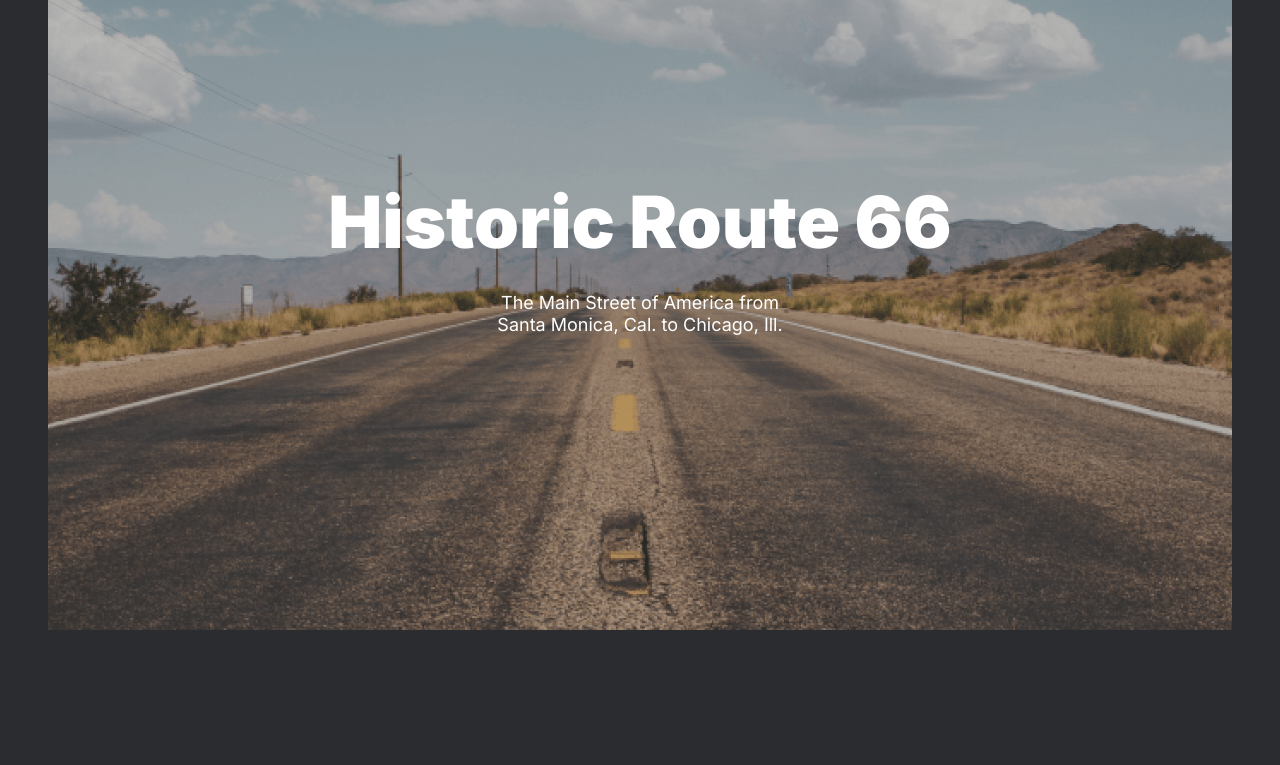
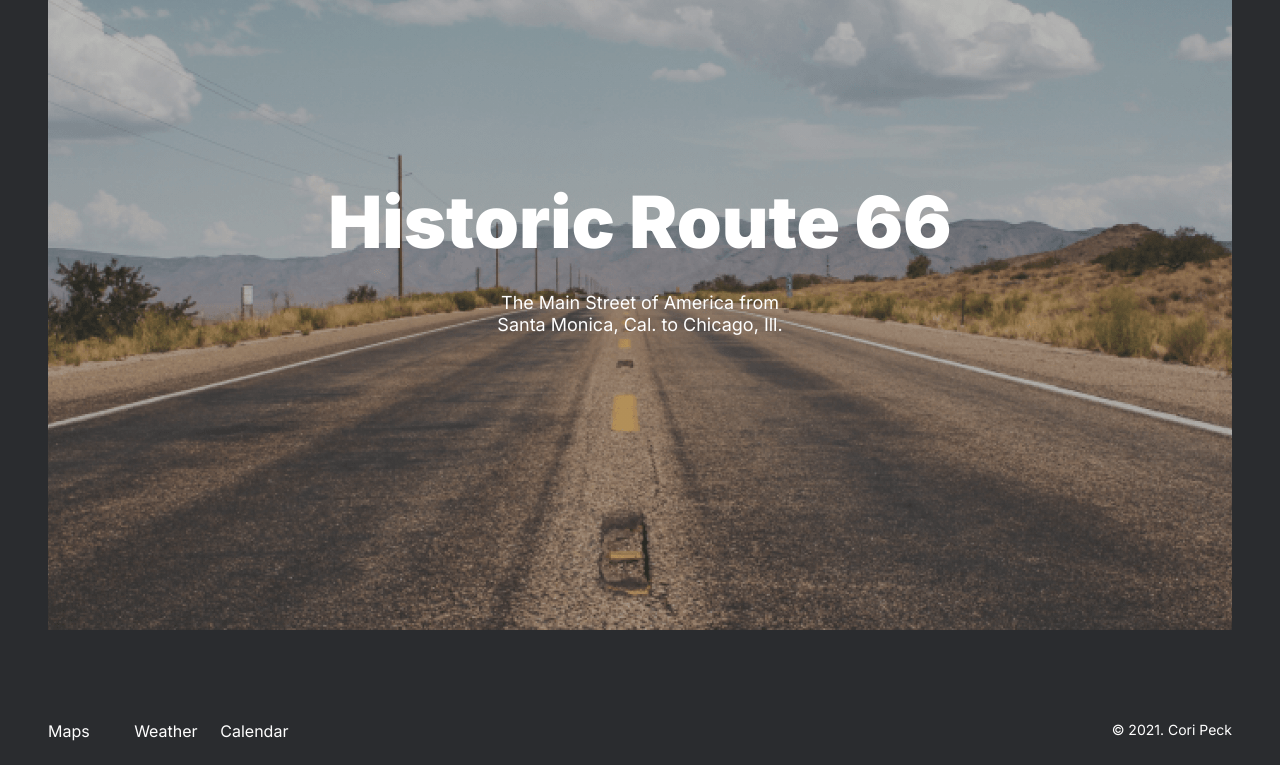
Before and after one commit to cori-peck/web_project_3, a plain HTML site: page index.html in a window 1280 px wide. Shown: the part 6427-7192 px from the top of the page. Before the commit the page ends 7057 px from the top, so only its background shows below. Drawn offline with Linux system fonts and the light colour scheme.

Commit message:
completes footer block and 1280 view

```diff
--- /dev/null
+++ b/blocks/footer/__author/footer__author.css
@@ -0,0 +1,7 @@
+.footer__author {
+  font-size: 14px;
+  line-height: 16px;
+  font-weight: 400;
+  text-align: end;
+  margin: 0;
+}
--- /dev/null
+++ b/blocks/footer/__column-links/footer__column-links.css
@@ -0,0 +1,8 @@
+.footer__column-links {
+  margin: 0;
+  padding: 0;
+  list-style-type: none;
+  display: grid;
+  grid-template-columns: repeat(3, 1fr);
+  grid-column-gap: 18px;
+}
--- /dev/null
+++ b/blocks/footer/__column-navlink/footer__column-navlink.css
@@ -0,0 +1,7 @@
+.footer__column-navlink {
+  font-size: 16px;
+  line-height: 18px;
+  font-weight: 400;
+  color: #ffffff;
+  text-decoration: none;
+}
--- /dev/null
+++ b/blocks/footer/__columns/footer__columns.css
@@ -0,0 +1,4 @@
+.footer__columns {
+  display: flex;
+  justify-content: space-between;
+}
--- /dev/null
+++ b/blocks/footer/footer.css
@@ -0,0 +1,6 @@
+.footer {
+  width: 92.5%;
+  padding-top: 92px;
+  padding-bottom: 24px;
+  margin: 0 auto;
+}
--- a/index.html
+++ b/index.html
@@ -308,6 +308,19 @@
           <span class="cover__background_inner"></span>
         </span>
       </section>
+
+      <footer class="footer">
+        <div class="footer__columns">
+          <div class="footer__column">
+            <ul class="footer__column-links">
+              <li><a class="footer__column-navlink" href="#">Maps</a></li>
+              <li><a class="footer__column-navlink" href="#">Weather</a></li>
+              <li><a class="footer__column-navlink" href="#">Calendar</a></li>
+            </ul>
+          </div>
+          <p class="footer__author">&copy; 2021. Cori Peck</p>
+        </div>
+      </footer>
     </div>
   </body>
 </html>
--- a/pages/index.css
+++ b/pages/index.css
@@ -34,3 +34,9 @@
 @import url(../blocks/cover/__title/cover__title.css);
 @import url(../blocks/cover/__subtitle/cover__subtitle.css);
 @import url(../blocks/cover/__background/cover__background.css);
+@import url(../blocks/footer/footer.css);
+@import url(../blocks/footer/__columns/footer__columns.css);
+@import url(../blocks/footer/__column/footer__column.css);
+@import url(../blocks/footer/__column-links/footer__column-links.css);
+@import url(../blocks/footer/__column-navlink/footer__column-navlink.css);
+@import url(../blocks/footer/__author/footer__author.css);
```
Also changed, not shown: blocks/footer/__column/footer__column.css (added).
